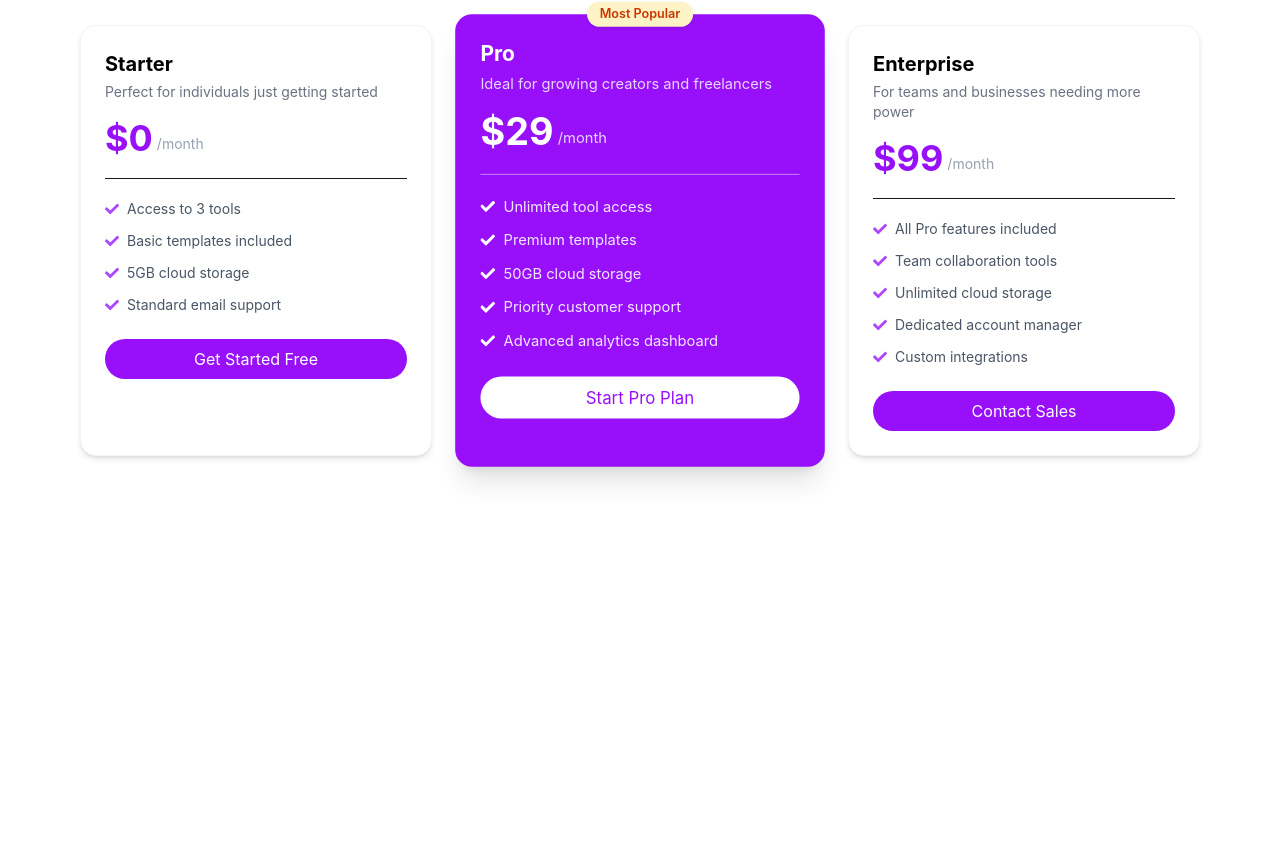
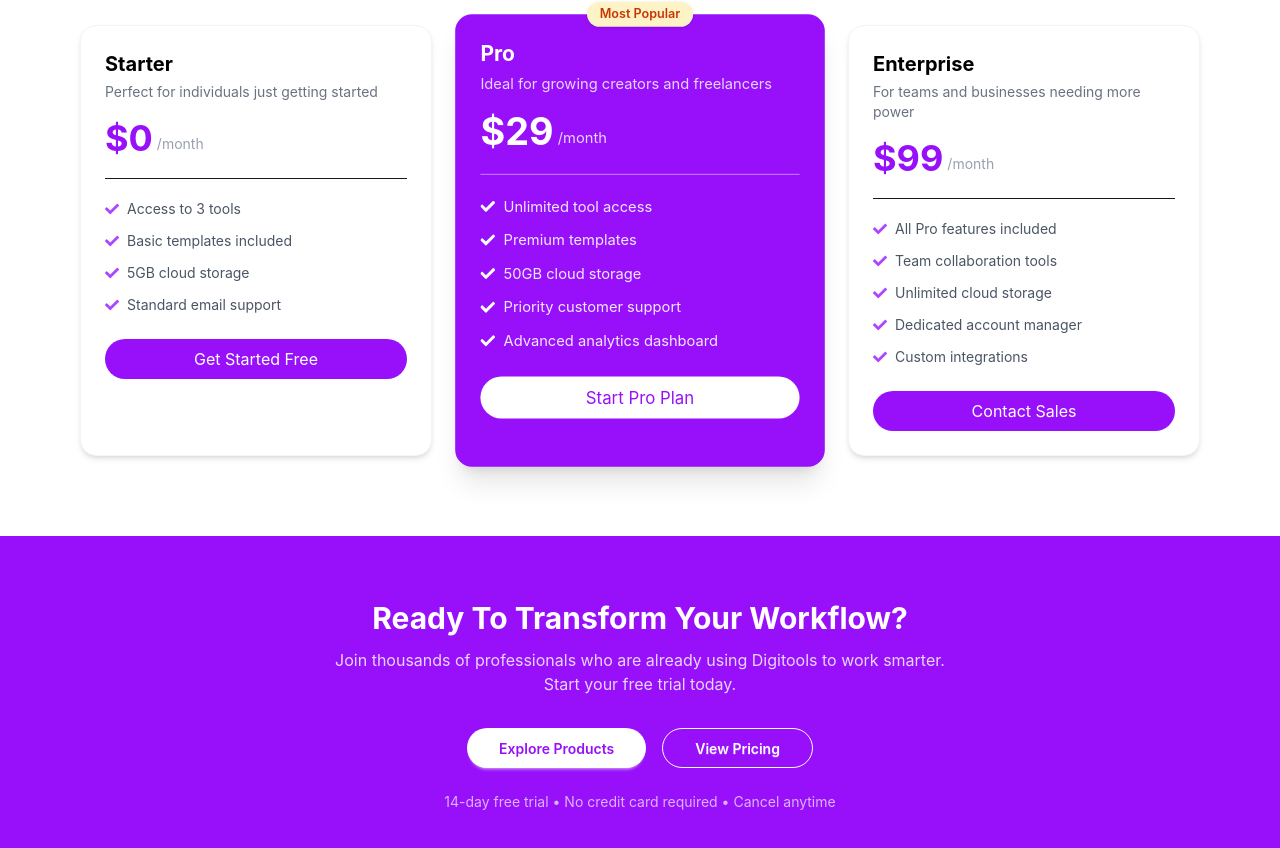
Before and after one commit to shafikulnayem10/PH_A-6-Digi-Tools-Web-App, a React (Vite) app: page / in a window 1280 px wide. Shown: the part 2756-3604 px from the top of the page. Before the commit the page ends 3292 px from the top, so only its background shows below. Built offline with nearby package versions, Linux system fonts and the light colour scheme.

Commit message:
added CTA section

```diff
--- a/src/App.jsx
+++ b/src/App.jsx
@@ -7,6 +7,7 @@ import Products from './components/homepage/products/Products';
   import { ToastContainer} from 'react-toastify';
 import Steps from './components/homepage/steps/Steps';
 import Pricing from './components/homepage/pricing/Pricing';
+import CTA from './components/homepage/cta/CTA';
 
 
 const fetchProducts = async () => {
@@ -41,6 +42,7 @@ function App() {
       <ToastContainer  />
       <Steps></Steps>
       <Pricing></Pricing>
+      <CTA></CTA>
     </div>
     </>
   )
--- /dev/null
+++ b/src/components/homepage/cta/CTA.jsx
@@ -0,0 +1,31 @@
+import React from "react";
+
+const CTA = () => {
+  return (
+    <div className="bg-purple-600 py-16">
+      <div className="container mx-auto max-w-6xl px-4 text-center">
+        <h2 className="text-3xl font-bold text-white mb-3">
+          Ready To Transform Your Workflow?
+        </h2>
+        <p className="text-purple-200 mb-8 max-w-2xl mx-auto">
+          Join thousands of professionals who are already using Digitools to work smarter.
+          <br />
+          Start your free trial today.
+        </p>
+        <div className="flex flex-col sm:flex-row gap-4 justify-center">
+          <button className="btn bg-white text-purple-600 hover:bg-purple-50 border-0 rounded-full px-8">
+           Explore Products
+          </button>
+          <button className="btn btn-outline text-white border-white hover:bg-purple-500 hover:border-white rounded-full px-8">
+            View Pricing
+          </button>
+        </div>
+        <p className="text-purple-300 text-sm mt-6">
+         14-day free trial • No credit card required • Cancel anytime
+        </p>
+      </div>
+    </div>
+  );
+};
+
+export default CTA;
```
